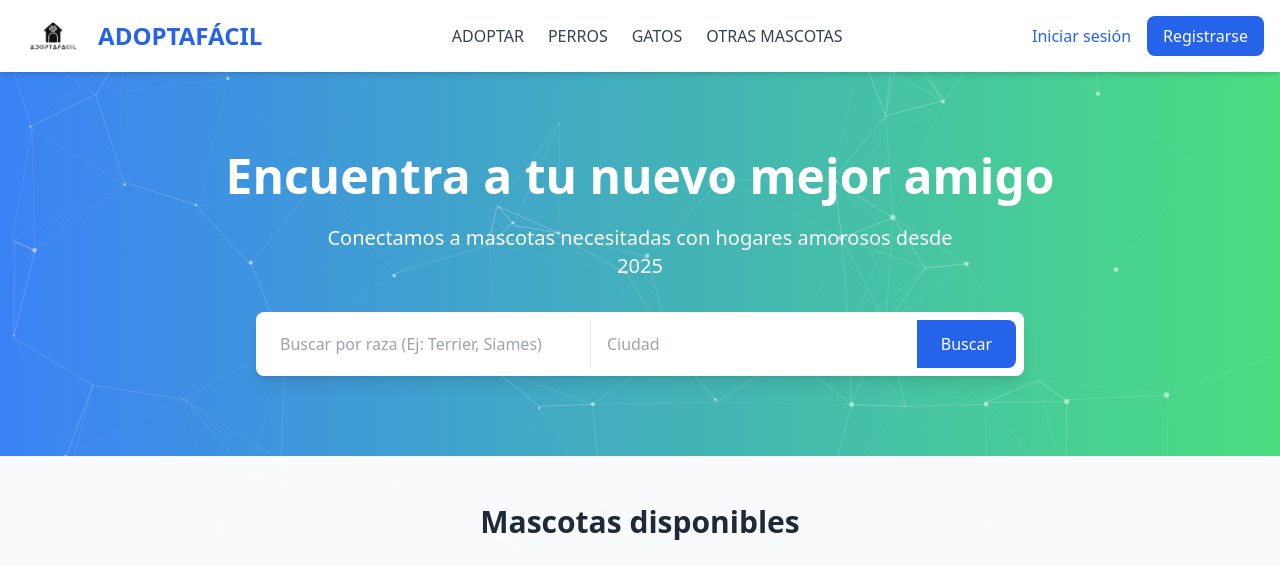
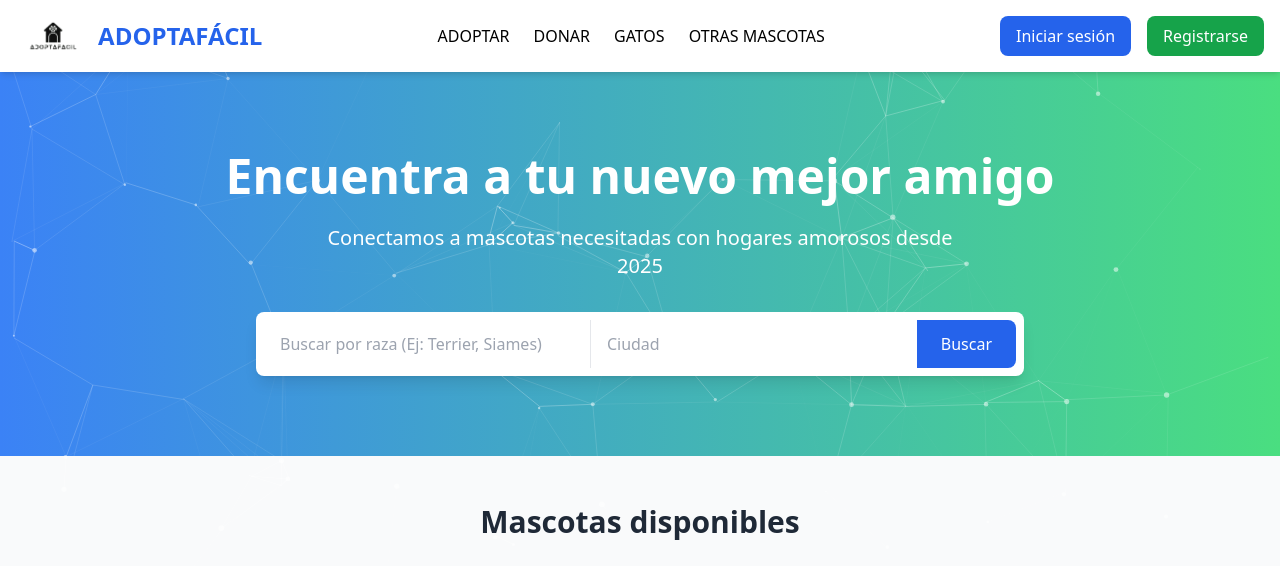
Before and after one commit to Beto18v/Inicio, a plain HTML site: page index.html in a window 1280 px wide. Shown: the top 566 px of the page. Drawn offline with nearby package versions, Linux system fonts and the light colour scheme.

Commit message:
Update index.html

```diff
--- a/index.html
+++ b/index.html
@@ -32,13 +32,8 @@
     </style>
 </head>
 
-<!-- Cuerpo de la página con fondo gris claro -->
-
 <body class="bg-gray-50 min-h-screen">
-
-    <!-- ============================================= -->
     <!-- HEADER - BARRA DE NAVEGACIÓN -->
-    <!-- ============================================= -->
     <header class="bg-white shadow-md z-10 relative">
         <div class="container mx-auto px-4 py-3 flex justify-between items-center">
             <!-- Logo y nombre del sitio -->
@@ -46,25 +41,24 @@
                 <img src="Logo.png" alt="Logo Adoptafácil" class="h-12">
                 <h1 class="text-2xl font-bold text-blue-600">ADOPTAFÁCIL</h1>
             </div>
-
             <!-- Menú principal (oculto en móviles) -->
             <nav class="hidden md:flex space-x-6">
-                <a href="#" class="text-gray-700 hover:text-blue-600 font-medium">ADOPTAR</a>
-                <a href="#" class="text-gray-700 hover:text-blue-600 font-medium">PERROS</a>
-                <a href="#" class="text-gray-700 hover:text-blue-600 font-medium">GATOS</a>
-                <a href="#" class="text-gray-700 hover:text-blue-600 font-medium">OTRAS MASCOTAS</a>
+                <a href="#" class="text-black-700 hover:text-blue-600 font-medium">ADOPTAR</a>
+                <a href="#" class="text-black-700 hover:text-blue-600 font-medium">DONAR</a>
+                <a href="#" class="text-black-700 hover:text-blue-600 font-medium">GATOS</a>
+                <a href="#" class="text-black-700 hover:text-blue-600 font-medium">OTRAS MASCOTAS</a>
             </nav>
 
-            <!-- Botones de acción -->
+            <!-- Botones de acción (Iniciar sesión, Registrarse) -->
             <div class="flex items-center space-x-4">
-                <a href="https://beto18v.github.io/Adoptafacil/" class="text-blue-600 hover:underline">Iniciar
+                <a href="https://beto18v.github.io/Adoptafacil/" class="bg-blue-600 text-white px-4 py-2 rounded-lg text-blue-600 hover:bg-blue-700">Iniciar
                     sesión</a>
                 <a href="https://beto18v.github.io/Registro/"
-                    class="bg-blue-600 text-white px-4 py-2 rounded-lg hover:bg-blue-700 transition">Registrarse</a>
+                    class="bg-green-600 text-white px-4 py-2 rounded-lg hover:bg-green-700 transition">Registrarse</a>
             </div>
         </div>
     </header>
-    <!-- HERO SECTION - PORTADA PRINCIPAL -->
+    <!-- PORTADA PRINCIPAL -->
     <section class="relative bg-gradient-to-r from-blue-500 to-green-400 text-white py-20">
         <div id="particles-js" class="fixed inset-0 z-0"></div>
         <div class="container mx-auto px-4 text-center relative">
```
